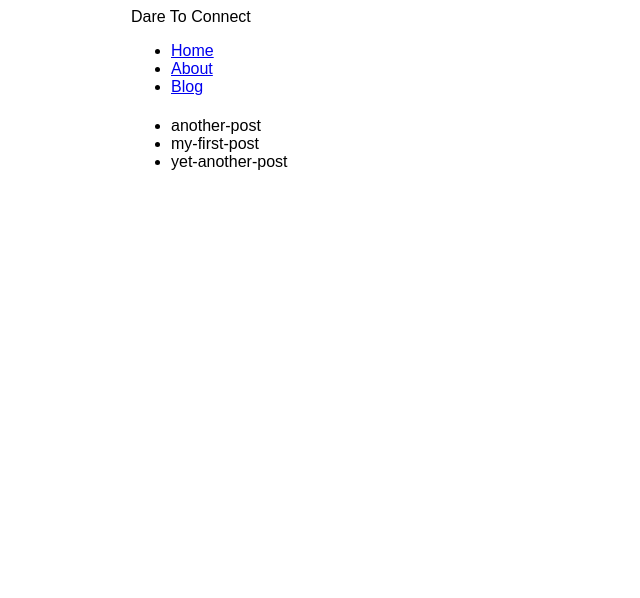
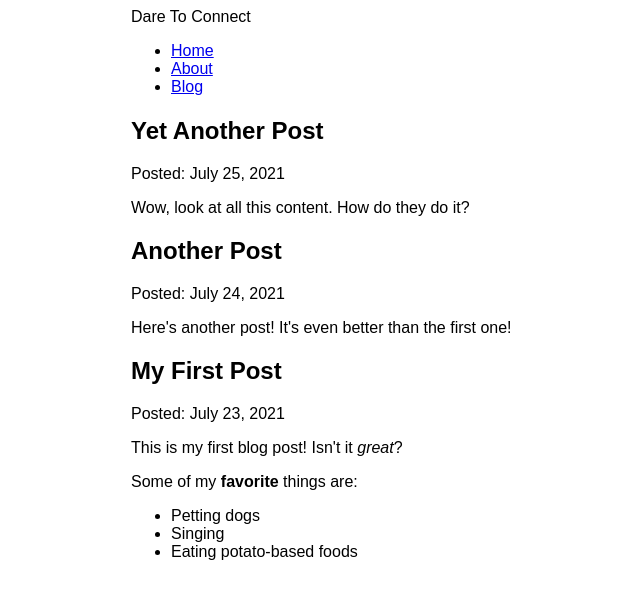
Before and after one commit to erikbgithub/dare-to-connect, a Gatsby site: page /blog in a window 1280 px wide. Shown: the whole page, without its empty margins (259-899 px from the left). Built offline with nearby package versions, Linux system fonts and the light colour scheme; Gatsby itself is replaced by a stand-in of ours.

Commit message:
Finished Gatsby Tutorial Part 5
Signed-off-by: Erik Bernoth <erik.bernoth@gmail.com>

```diff
--- a/blog/another-post.mdx
+++ b/blog/another-post.mdx
@@ -0,0 +1,6 @@
+---
+title: "Another Post"
+date: "2021-07-24"
+---
+
+Here's another post! It's even better than the first one!
--- a/blog/my-first-post.mdx
+++ b/blog/my-first-post.mdx
@@ -0,0 +1,12 @@
+---
+title: "My First Post"
+date: "2021-07-23"
+---
+
+This is my first blog post! Isn't it *great*?
+
+Some of my **favorite** things are:
+
+* Petting dogs
+* Singing
+* Eating potato-based foods
--- a/blog/yet-another-post.mdx
+++ b/blog/yet-another-post.mdx
@@ -0,0 +1,6 @@
+---
+title: "Yet Another Post"
+date: "2021-07-25"
+---
+
+Wow, look at all this content. How do they do it?
--- a/gatsby-config.js
+++ b/gatsby-config.js
@@ -21,5 +21,7 @@ module.exports = {
     },
     "gatsby-plugin-image",
     "gatsby-plugin-sharp",
+    "gatsby-remark-images",
+    "gatsby-remark-prismjs",
   ],
 };
--- a/package.json
+++ b/package.json
@@ -23,6 +23,8 @@
     "gatsby-plugin-mdx": "^2.14.0",
     "gatsby-plugin-sharp": "^3.14.0",
     "gatsby-plugin-sitemap": "^4.10.0",
+    "gatsby-remark-images": "^5.11.0",
+    "gatsby-remark-prismjs": "^5.11.0",
     "gatsby-source-filesystem": "^3.14.0",
     "react": "^17.0.1",
     "react-dom": "^17.0.1"
--- a/src/pages/blog.js
+++ b/src/pages/blog.js
@@ -1,28 +1,36 @@
 import * as React from 'react'
 import { graphql } from 'gatsby'
+import { MDXRenderer } from 'gatsby-plugin-mdx'
 import Layout from '../components/layout'
 
 const BlogPage = ({data}) => {
     return (
         <Layout title="My Blog Posts">
-            <ul>
             {
-                data.allFile.nodes.map(node => (
-                    <li key={node.name}>
-                        {node.name}
-                    </li>
+                data.allMdx.nodes.map(node => (
+                    <article key={node.id}>
+                        <h2>{node.frontmatter.title}</h2>
+                        <p>Posted: {node.frontmatter.date}</p>
+                        <MDXRenderer>
+                            {node.body}
+                        </MDXRenderer>
+                    </article>
                 ))
             }
-            </ul>
         </Layout>
     )
 }
 
 export const query = graphql`
 query {
-  allFile {
+  allMdx(sort: {fields: frontmatter___date, order: DESC}) {
     nodes {
-        name
+      frontmatter {
+        date(formatString: "MMMM D, YYYY")
+        title
+      }
+      id
+      body
     }
   }
 }
```
Also changed, not shown: 1 other file.
